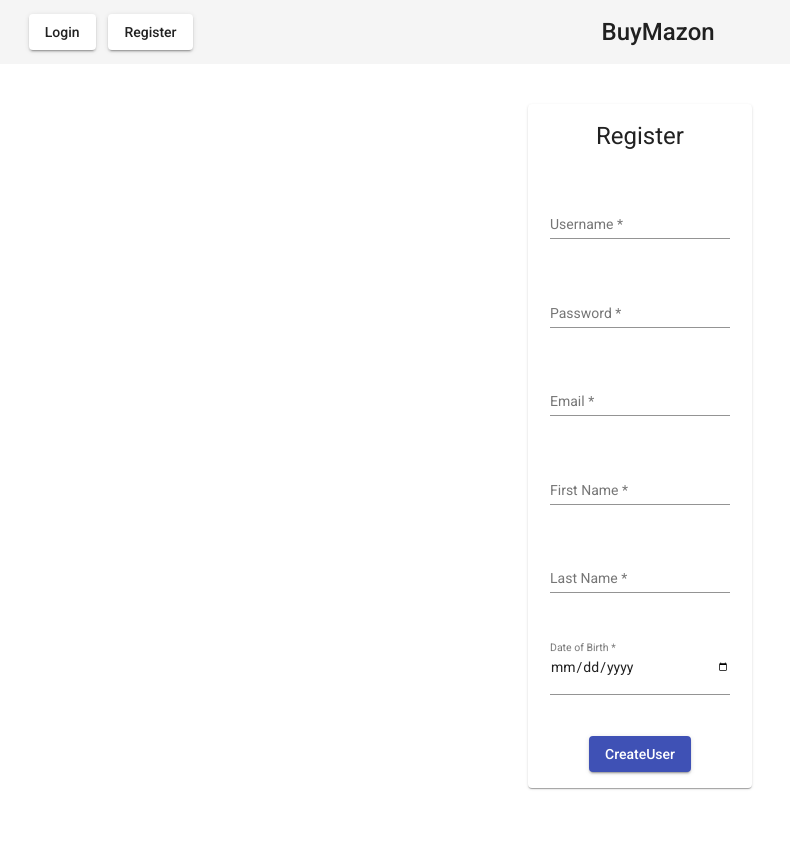
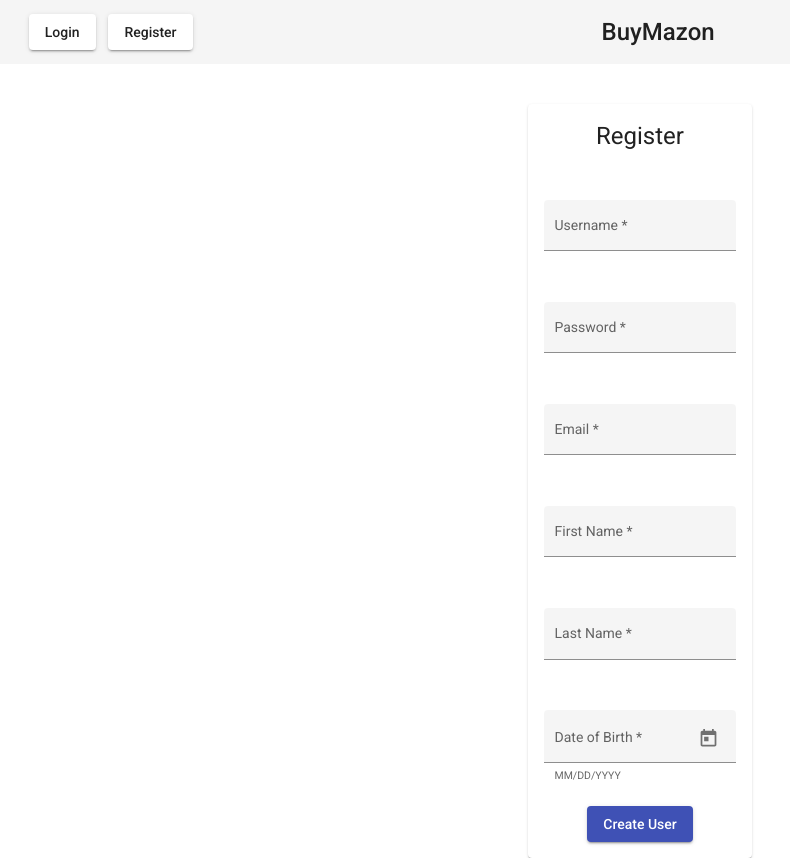
Before and after one commit to Zethu5/BuyMazon, an Angular app: page /register in a window 1280 px wide. Shown: the whole page, without its empty margins (0-790 px from the left). Before the commit the page ends 800 px from the top, so only its background shows below. Built offline with nearby package versions, Linux system fonts and the light colour scheme; no server answers.

Commit message:
changed registration datepicker and input fields visual

```diff
--- a/src/app/components/create-user/create-user/create-user.component.css
+++ b/src/app/components/create-user/create-user/create-user.component.css
@@ -23,3 +23,7 @@
 .formTitle {
     text-align: center;
 }
+
+mat-form-field {
+    width: 100%;
+}
--- a/src/app/components/create-user/create-user/create-user.component.html
+++ b/src/app/components/create-user/create-user/create-user.component.html
@@ -3,7 +3,7 @@
     <h1>Register</h1>
   </div>
   <form [formGroup]="createUserForm" id="createUserForm" (ngSubmit)="register()">
-    <mat-form-field>
+    <mat-form-field appearance="fill">
       <mat-label>Username</mat-label>
       <input matInput required type="text" formControlName="username">
       <mat-error *ngIf="createUserForm.controls['username'].errors?.['required']">
@@ -16,7 +16,7 @@
         Username has to have at most 15 characters...
       </mat-error>
     </mat-form-field>
-    <mat-form-field>
+    <mat-form-field appearance="fill">
       <mat-label>Password</mat-label>
       <input matInput required type="password" formControlName="password">
       <mat-error *ngIf="createUserForm.controls['password'].errors?.['required']">
@@ -26,7 +26,7 @@
         Password must be at least 8 characters long and contain letters and numbers...
       </mat-error>
     </mat-form-field>
-    <mat-form-field>
+    <mat-form-field appearance="fill">
       <mat-label>Email</mat-label>
       <input matInput required type="email" formControlName="email">
       <mat-error *ngIf="createUserForm.controls['email'].errors?.['required']">
@@ -36,7 +36,7 @@
         Email is not valid...
       </mat-error>
     </mat-form-field>
-    <mat-form-field>
+    <mat-form-field appearance="fill">
       <mat-label>First Name</mat-label>
       <input matInput required type="text" formControlName="firstName">
       <mat-error *ngIf="createUserForm.controls['firstName'].errors?.['required']">
@@ -46,7 +46,7 @@
         First name is not valid...
       </mat-error>
     </mat-form-field>
-    <mat-form-field>
+    <mat-form-field appearance="fill">
       <mat-label>Last Name</mat-label>
       <input matInput required type="text" formControlName="lastName">
       <mat-error *ngIf="createUserForm.controls['lastName'].errors?.['required']">
@@ -56,9 +56,12 @@
         Last name is not valid...
       </mat-error>
     </mat-form-field>
-    <mat-form-field>
+    <mat-form-field appearance="fill">
       <mat-label>Date of Birth</mat-label>
-      <input matInput required type="date" formControlName="dateOfBirth">
+      <input matInput [matDatepicker]="picker" formControlName="dateOfBirth">
+      <mat-hint>MM/DD/YYYY</mat-hint>
+      <mat-datepicker-toggle matSuffix [for]="picker"></mat-datepicker-toggle>
+      <mat-datepicker #picker></mat-datepicker>
       <mat-error *ngIf="createUserForm.controls['dateOfBirth'].errors?.['required']">
         Date of Birth is required...
       </mat-error>
@@ -66,6 +69,6 @@
         You must be atleast 18 years old...
       </mat-error>
     </mat-form-field>
-    <button mat-raised-button class="registerButton" color="primary" type="submit">CreateUser</button>
+    <button mat-raised-button class="registerButton" color="primary" type="submit">Create User</button>
   </form>
 </mat-card>
```
Also changed, not shown: src/app/app.module.ts (+7 -1 lines).
